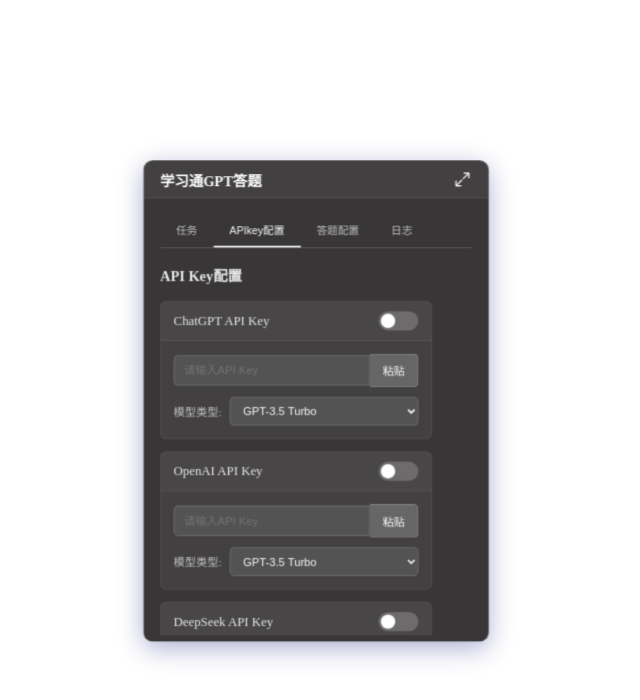
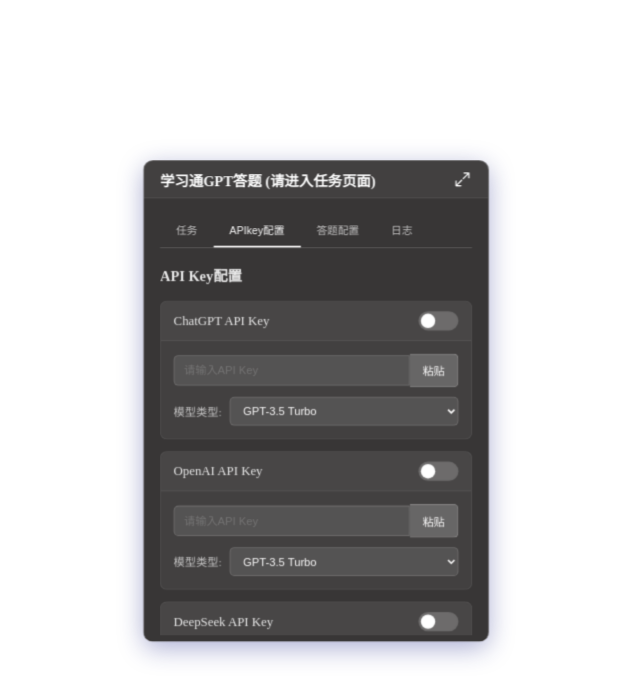
Before and after one commit to in-serinder/chaoxing-GPTanswer, a Vue app in the folder ui/: page / in a window 1280 px wide. Shown: the top 700 px of the page, without its empty margins (0-640 px from the left). Built offline with nearby package versions, Linux system fonts and the light colour scheme; the HTML template or start-up script is replaced by a standard one.

Commit message:
修正窗口缩放区域 任务判别 重新构建

```diff
--- a/ui/src/App.vue
+++ b/ui/src/App.vue
@@ -1,10 +1,10 @@
 <template>
   <!-- 主容器 高度缩放内容 -->
   <div class="container" :class="{ 'minimized': isMinimized }" :style="containerStyle">
-    <div class="title" @click="toggleMinimize" @mousedown="startDrag" @mouseup="stopDrag" @mousemove="onDrag">
+    <div class="title" @mousedown="startDrag" @mouseup="stopDrag" @mousemove="onDrag">
       <!-- <img src="https://pic1.imgdb.cn/item/69d24da0441d16110110747f.png" alt="titleIcon" class="title-icon"> -->
-      <h2>学习通GPT答题</h2>
-      <img :src="zoom" alt="zoom" class="zoom-icon" :class="{ 'rotated': isMinimized }">
+      <h2>学习通GPT答题 ({{ isQuestionPage ? '已处于答题页面' : '请进入任务页面' }})</h2>
+      <img :src="zoom" alt="zoom" class="zoom-icon" :class="{ 'rotated': isMinimized }" @click="toggleMinimize">
     </div>
     <div class="gpt-content" :class="{ 'hidden': isMinimized }">
       <!-- 标签页nav -->
@@ -45,7 +45,7 @@
 import AnswerConfig from '@/components/answerConfig.vue'
 import Log from '@/components/log.vue'
 
-
+const isQuestionPage = ref(false)
 const isMinimized = ref(false)
 const isDragging = ref(false)
 const startX = ref(0)
--- a/ui/src/main.css
+++ b/ui/src/main.css
@@ -128,6 +128,11 @@
     height: calc(100% - 50px);
     /* padding 右侧 影响到滚动条离主内容区域的距离*/
     padding-right: 20px;
+    display: flex;
+    width: 100%;
+    flex-direction: column;
+    /* justify-content: flex-start; */
+    /* align-items: center; */
     overflow-y: auto;
 }
 
```
Also changed, not shown: 2 other files (tests, documents, lock files or other folders).
